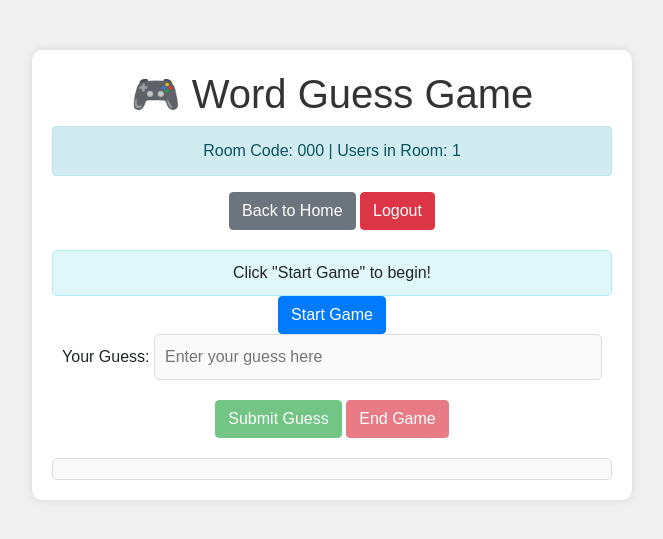
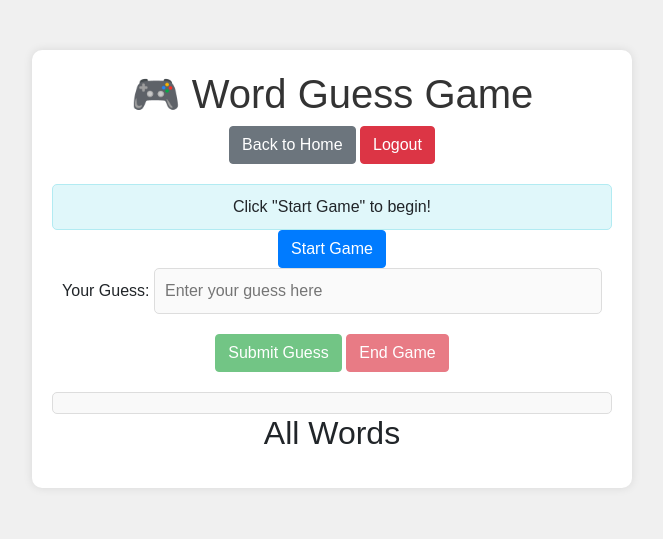
Before and after one commit to yonatansabag/MLSoftwareProject, a Flask app: template website/templates/game.html in a window 1280 px wide. Shown: the top 539 px of the page, without its empty margins (308-971 px from the left). Run offline with Flask 3, Linux system fonts and the light colour scheme; a user stored in the database is signed in; the template is opened without the code that fills it: most values are stand-ins (such as "Sample title", 1, 10 or a date in 2020); a database or web service that is not in the repository returns one stand-in record (values such as "Sample title"); some libraries are stand-ins or nearby versions.

Commit message:
updated functioning code

```diff
--- a/main.py
+++ b/main.py
@@ -5,4 +5,4 @@
 if __name__ == '__main__':
     # app.run(host='0.0.0.0', debug=True)
 
-    socketio.run (app, debug = True)
+    socketio.run(app, debug=True)
--- a/mongo/mongo_users.py
+++ b/mongo/mongo_users.py
@@ -5,8 +5,11 @@
 client = MongoClient('mongodb://localhost:27017/')
 db_users = client['Users']
 db_words = client['Words']
+db_guesses = client['Guess']
 collection = db_users['Users']
 game = db_words["Words"]
+guesses = db_guesses['Guess']
+
 
 class User(UserMixin):
     """
@@ -14,7 +17,6 @@
     """
 
     def __init__(self, username=None, password=None):
-
         self.username = username
         self.password = password
 
@@ -54,7 +56,6 @@
         collection.insert_one(user_document)
         return cls(username=username, password=password)
 
-
     def get_id(self):
         """
         Return the unique identifier for the user. Flask-Login uses this method
@@ -64,6 +65,7 @@
             str: The user's username as the unique identifier.
         """
         return self.username
+
 
 class WordDatabase():
     """
@@ -75,7 +77,6 @@
 
     @classmethod
     def get(cls, word):
-
         word_data = game.find_one({"word": word})
         if word_data:
             return cls(word=word_data['word'])
@@ -83,8 +84,6 @@
 
     @classmethod
     def add_word(cls, word):
-
-
         word_doc = {
             'word': word,
         }
@@ -92,5 +91,38 @@
         return cls(word=word)
 
     def get_id(self):
+        return self.word
 
-        return self.word
+
+class GuessesDatabase():
+    """
+    Represents a word in the MongoDB database.
+    """
+
+    def __init__(self, guess=None, score=None):
+        self.guess = guess
+        self.score = score
+
+    @classmethod
+    def add_word(cls, guess, score):
+        word_doc = {
+            'guess': guess,
+            'score': score
+        }
+        guesses.insert_one(word_doc)
+        return cls(guess=guess, score=score)
+
+    def get_id(self):
+        return self.guess
+
+    @classmethod
+    def print_all(cls):
+        """
+        Prints all documents in the MongoDB collection.
+        """
+        # Fetch all documents from the collection
+        all_documents = list(guesses.find({}))
+        # Print each document
+        result = [{'guess': doc.get('guess'), 'score': doc.get('score')} for doc in all_documents]
+        # print(result)
+        return result
--- a/website/templates/game.html
+++ b/website/templates/game.html
@@ -74,33 +74,17 @@
             border-radius: 5px;
         }
 
-         #roomInfo {
-            margin-top: 20px;
-            padding: 10px;
-            background-color: #f0f0f0;
-            border: 1px solid #ddd;
-            border-radius: 5px;
-            font-weight: bold;
+        #wordsList {
+            list-style-type: none;
+            padding: 0;
+        }
+
+        #wordsList li {
+            padding: 5px;
+            border-bottom: 1px solid #ddd;
         }
     </style>
-    <script src="https://cdnjs.cloudflare.com/ajax/libs/socket.io/4.0.1/socket.io.js" integrity="sha512-q/dWJ3kcmjBLU4Qc47E4A9kTB4m3wuTY7vkFJDTZKjTs8jhyGQnaUrxa0Ytd0ssMZhbNua9hE+E7Qv1j+DyZwA==" crossorigin="anonymous"></script>
     <script>
-        var socketio = io();
-
-        socketio.on('connect', function() {
-            var room = "{{ code }}";
-            socketio.emit('join', {'room': room});
-        });
-
-        socketio.on('update_users', function(data) {
-            document.getElementById('numUsers').innerText = 'Users in Room: ' + data.num_users;
-        });
-
-        window.onbeforeunload = function() {
-            var room = "{{ code }}";
-            socketio.emit('leave', {'room': room});
-        };
-
         function startGame() {
             fetch('/start_game', { method: 'POST' })
                 .then(response => response.json())
@@ -126,6 +110,7 @@
                     document.getElementById('guess').disabled = true;
                     document.getElementById('submitGuess').disabled = true;
                 }
+                fetchWords();  // Call fetchWords to update the list
             });
         }
 
@@ -138,15 +123,36 @@
                     document.getElementById('submitGuess').disabled = true;
                 });
         }
+        function fetchWords() {
+    fetch('/all_words')
+        .then(response => response.json())
+        .then(data => {
+            const wordsList = document.getElementById('wordsList');
+            wordsList.innerHTML = '';  // Clear the list
+
+            // Check if data is an array
+            if (Array.isArray(data)) {
+                data.forEach(entry => {
+                    const listItem = document.createElement('li');
+                    listItem.textContent = `Guess: ${entry.guess}, Score: ${entry.score}`;
+                    wordsList.appendChild(listItem);
+                });
+            } else {
+                console.error('Expected an array of objects from the server');
+            }
+        })
+        .catch(error => {
+            console.error('Error fetching words:', error);
+        });
+}
+
+
+
     </script>
 </head>
 <body>
     <div class="container">
         <h1>🎮 Word Guess Game</h1>
-        <!-- Room Information -->
-        <div class="alert alert-info" role="alert">
-            Room Code: {{ code }} | <span id="numUsers">Users in Room: 1</span>
-        </div>
         <!-- Navigation Buttons -->
         <div class="mb-3">
             <a class="btn btn-secondary" href="/" role="button">Back to Home</a>
@@ -161,6 +167,10 @@
         <button class="btn btn-success" id="submitGuess" onclick="makeGuess()" disabled>Submit Guess</button>
         <button class="btn btn-danger" id="endGame" onclick="endGame()" disabled>End Game</button>
         <div id="result"></div>
+        <div id="words">
+            <h2>All Words</h2>
+            <ul id="wordsList"></ul>
+        </div>
     </div>
 </body>
 </html>
```
Also changed, not shown: website/views.py (+16 -12 lines).
